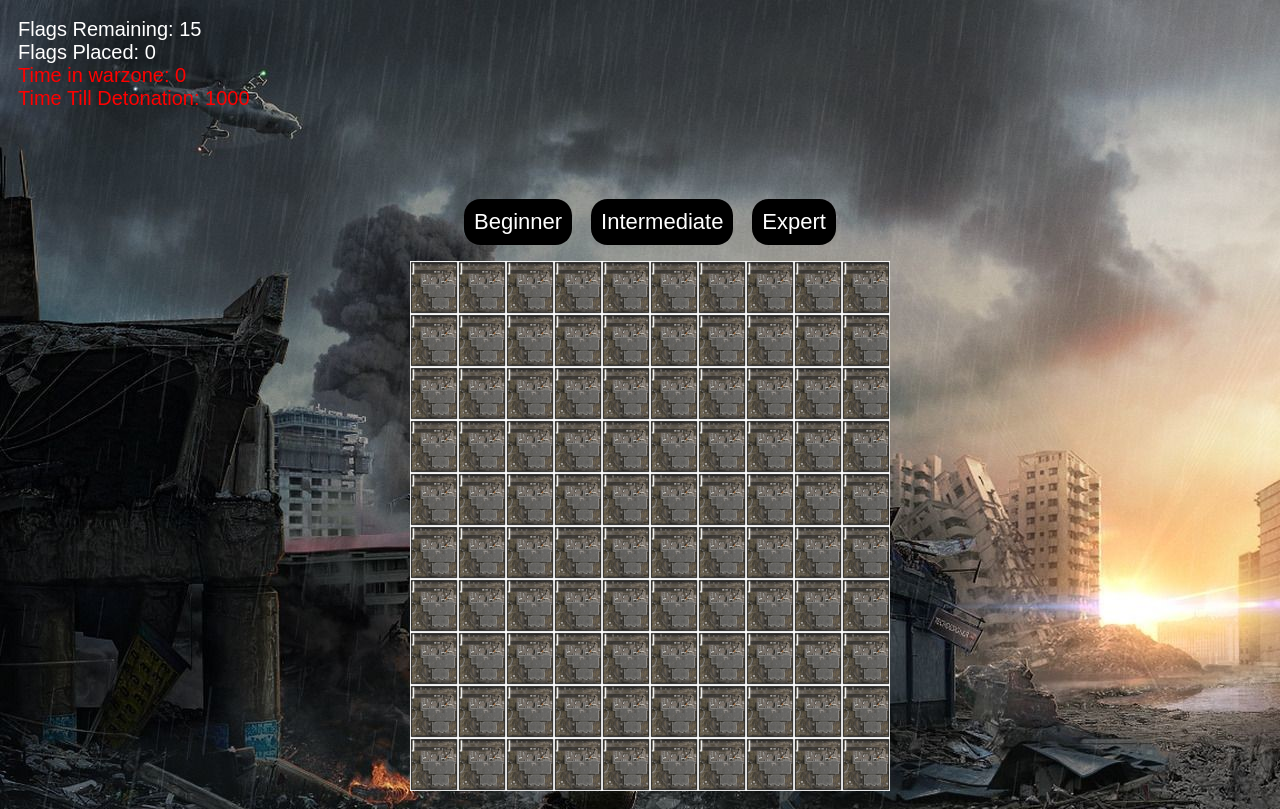
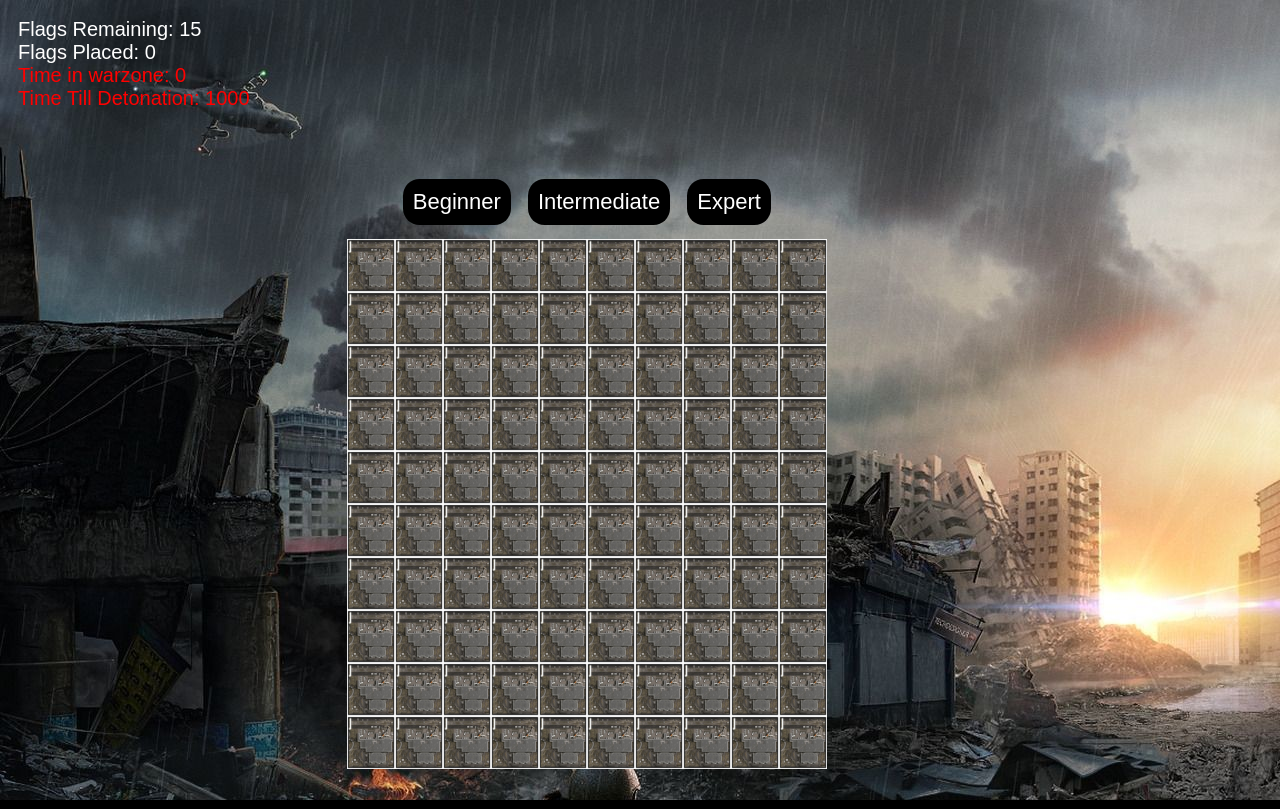
Before and after one commit to mtamkee/mtamkee_minesweeper, a plain HTML site: page index.html in a window 1280 px wide. Drawn offline with Linux system fonts and the light colour scheme.

Commit message:
edited spacing

```diff
--- a/index.html
+++ b/index.html
@@ -16,9 +16,6 @@
                     <div class="countdown">Time Till Detonation: 00:00.00</div>
                     <div id="overlay"></div>
                 </div>
-                <div class="column right">
-
-                </div>
             <div class = "column middle">
                 <div class="difficultyMenu">
                     <div class="difficulty_select" data-size="10x10x15x15">Beginner</div>
@@ -31,9 +28,6 @@
             </div>
 
             </div>
-            <div class="right">
-
-            </div>
                 <script src="jquery.js" langauge="JQuery"></script>
                 <script src="main.js" language="JavaScript"></script>
             </div>
--- a/stylesheet.css
+++ b/stylesheet.css
@@ -33,11 +33,9 @@ body {
 .left{
     width: 40%;
 }
-.right {
-    width: 40%
-}
+
 .middle {
-    width: 100%;
+    width: 90%;
 }
 .row:after{
     content: "";
```
